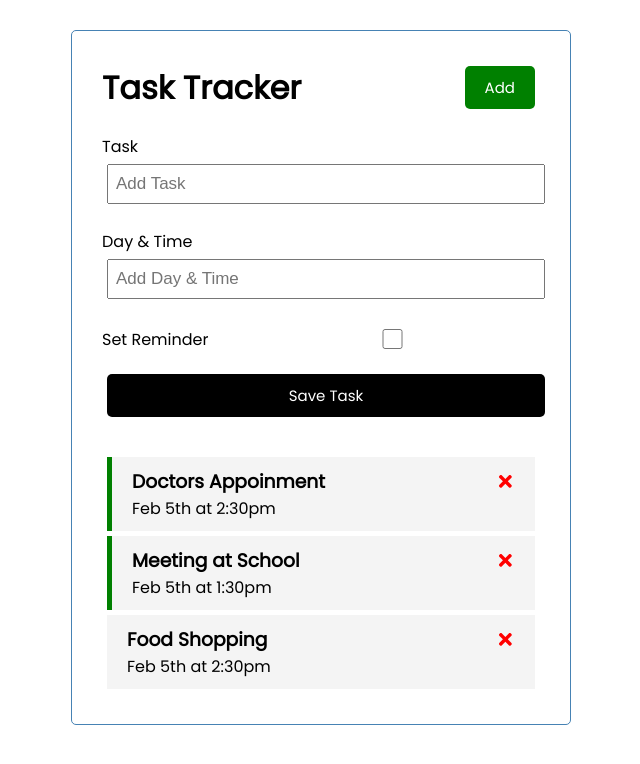
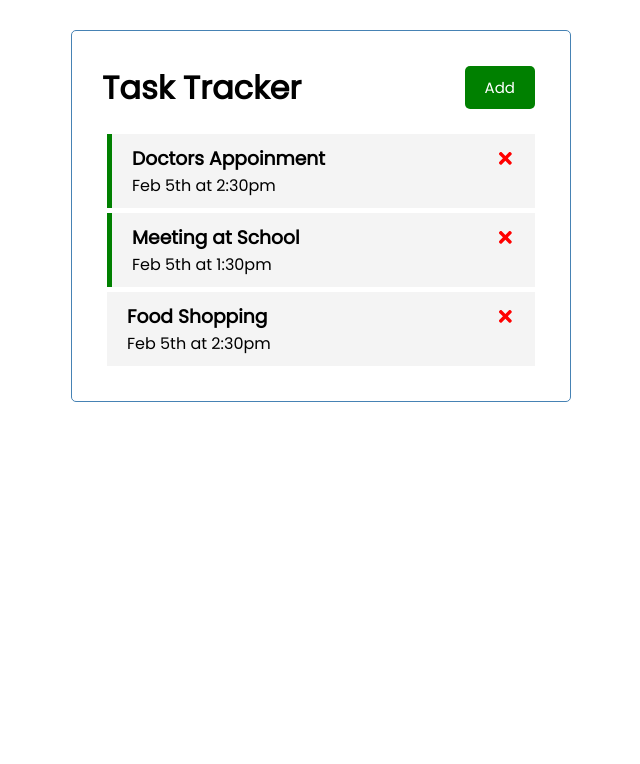
Before and after one commit to sarwarsunjid/react-task-tracker, a React (Create React App) app: page / in a window 1280 px wide. Shown: the top 764 px of the page, without its empty margins (319-959 px from the left). Built offline with nearby package versions, Linux system fonts and the light colour scheme.

Commit message:
Show Add Task State

```diff
--- a/src/App.js
+++ b/src/App.js
@@ -12,6 +12,7 @@
 import AddTask from './components/AddTask'
 
 function App() {
+  const [showAddTask, setShowAddTask] = useState(false)
   //moved from Task.js file for global state
   const [tasks,SetTasks] = useState([
     {
@@ -66,8 +67,8 @@
     <div className="container">
       {/* <Header title="Programmer" />  */}
       {/* <Header title={1} /> */}
-      <Header />
-      <AddTask onAdd={ addTask } />
+      <Header onAdd={() =>setShowAddTask(!showAddTask)} />
+      { showAddTask && <AddTask onAdd={ addTask } />}
       {tasks.length>0 ? (<Tasks tasks ={tasks}
       onDelete= {deleteTask} onToggle={toggleReminder} />
       ) : (
--- a/src/components/Header.js
+++ b/src/components/Header.js
@@ -13,10 +13,10 @@
 import PropTypes from 'prop-types'
 import Button from './Button'
 
-const Header = ({title}) => {
-    const onClick = () => {
-        console.log('click');
-    }
+const Header = ({title, onAdd}) => {
+    // const onClick = () => {
+    //     console.log('click');
+    // }
     return (
         <header className = 'header'>
             {/* <h1>Hello {props.title} </h1> */}
@@ -29,7 +29,7 @@
 
             {/* compile index.css files for styling component */}
             <h1>{title}</h1>
-            <Button color ='green' text='Add' onClick= {onClick} />
+            <Button color ='green' text='Add' onClick= {onAdd} />
             {/* reusable component and different props */}
             {/* <Button color ='red' text='Hello' />
             <Button color ='green' text='Hello' /> */}
```
